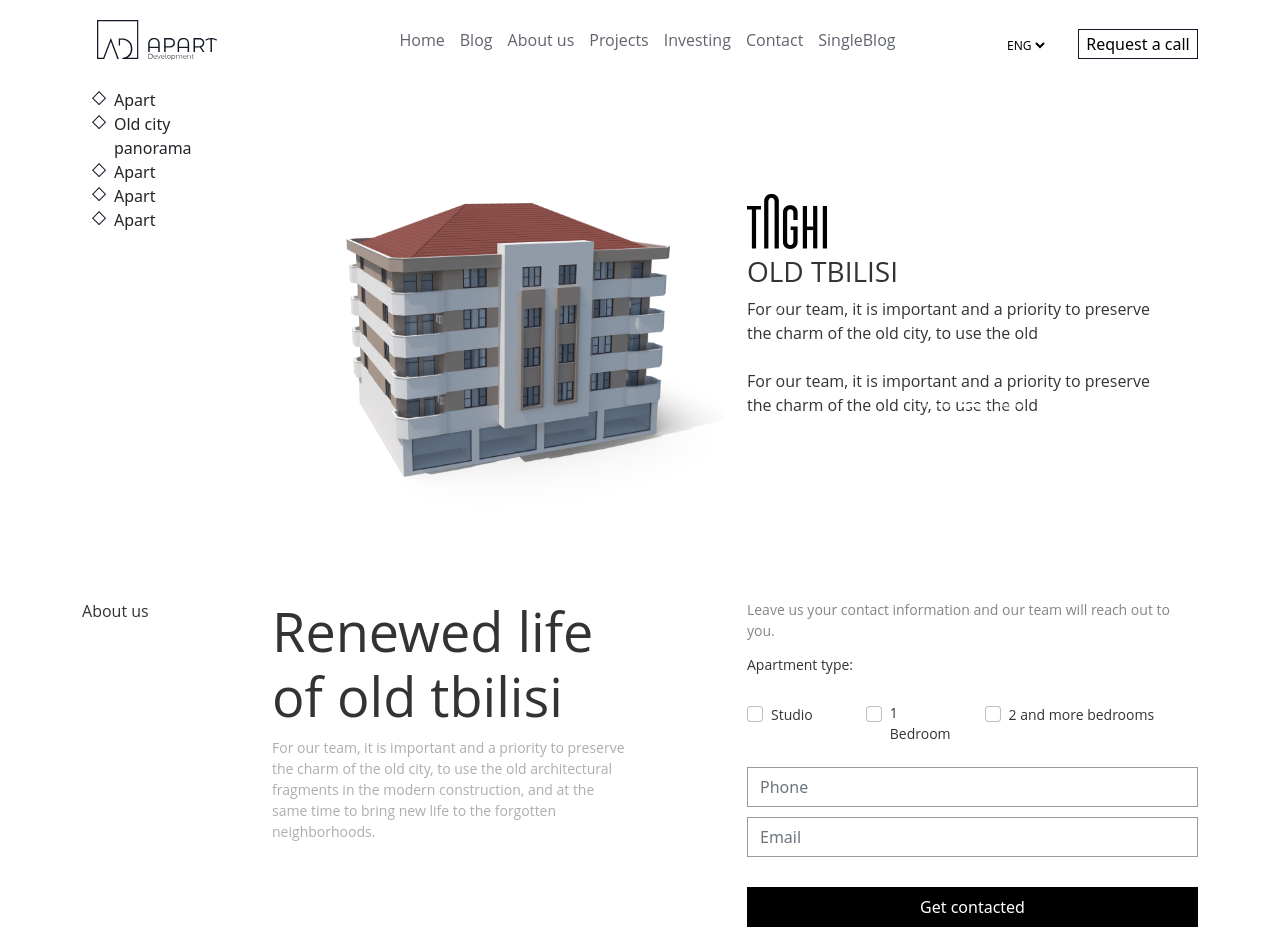
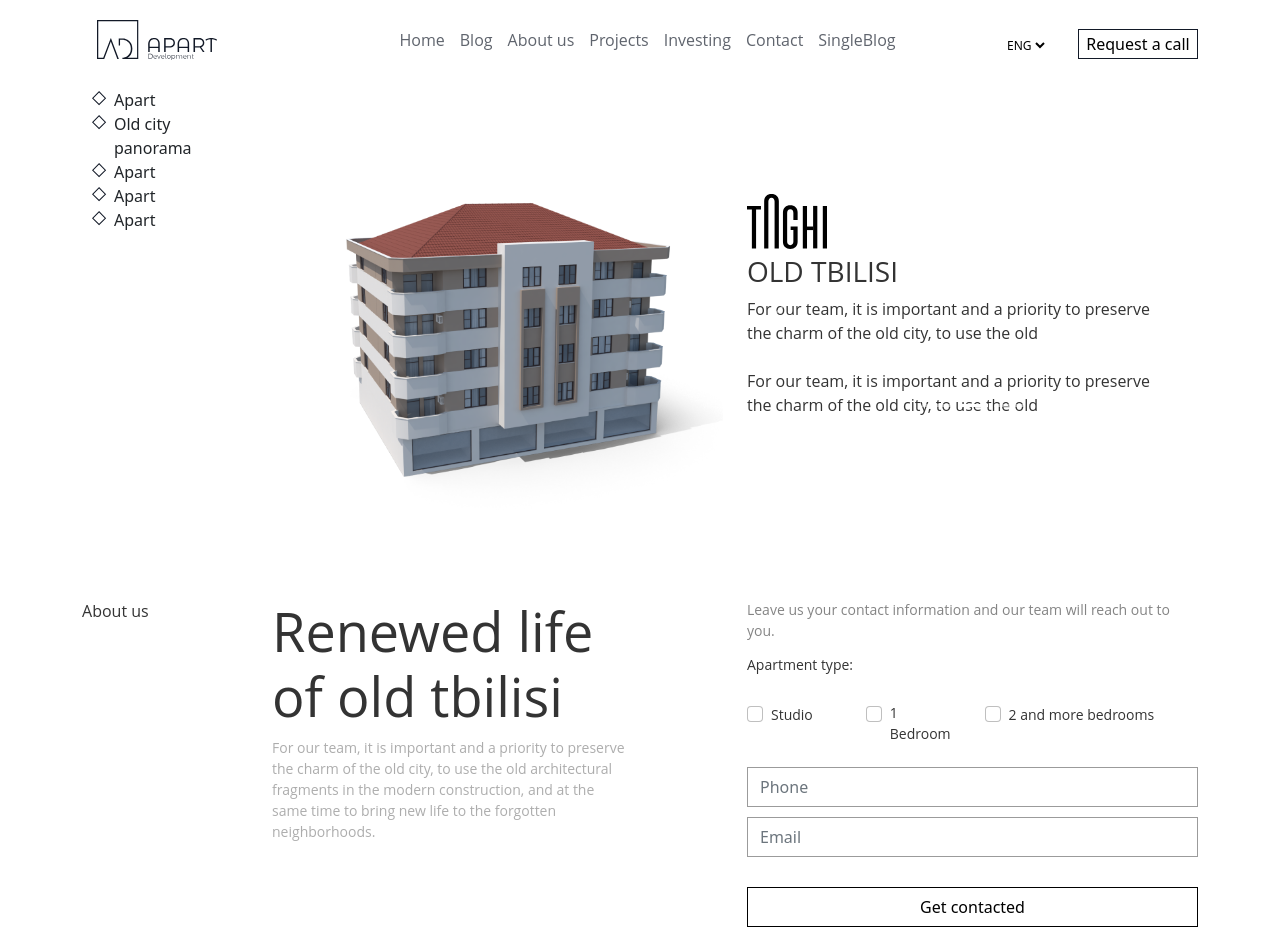
Before and after one commit to G-Apxo/Apart, a Next.js app: page / in a window 1280 px wide. Shown: the top 952 px of the page. Built offline with nearby package versions, Linux system fonts and the light colour scheme.

Commit message:
home page btn update

```diff
--- a/styles/globals.css
+++ b/styles/globals.css
@@ -454,9 +454,9 @@ a.nav-link {
 }
 .btn-send {
   width: 100%;
-  background-color: #000;
-  border: none;
-  color: white;
+  background-color: #fff;
+  border: 1px solid black;
+  color: #000;
   height: 40px;
   /* max-width: 70%; */
 }
```
